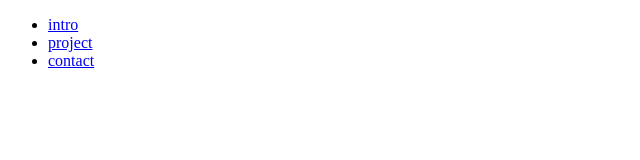
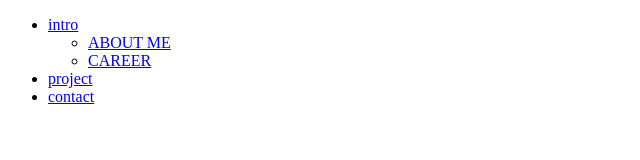
Before and after one commit to leemoony/Git-playground, a plain HTML site: page 01_test/index.html in a window 1280 px wide. Shown: the whole page, without its empty margins (0-640 px from the left). Drawn offline with Linux system fonts and the light colour scheme.

Commit message:
Add career.html, Edit index.html

```diff
--- a/01_test/index.html
+++ b/01_test/index.html
@@ -10,7 +10,14 @@
     <header>
         <nav class="gnb">
             <ul>
-                <li class="list"><a href="#" class="a-link">intro</a></li>
+                <li class="list">
+                    <a href="#" class="a-link">intro</a>
+                    <ul class="sub-nav">
+                        <li class="sub-list"><a href="intro-about_me.html" class="a-link">ABOUT ME</a></li>
+                        <li class="sub-list"><a href="intro-career" class="a-link">CAREER</a></li>
+                    </ul>
+                </li>
+
                 <li class="list"><a href="#" class="a-link">project</a></li>
                 <li class="list"><a href="#" class="a-link">contact</a></li>
             </ul>
```
Also changed, not shown: 01_test/intro-career.html (added, +12 -0 lines).
